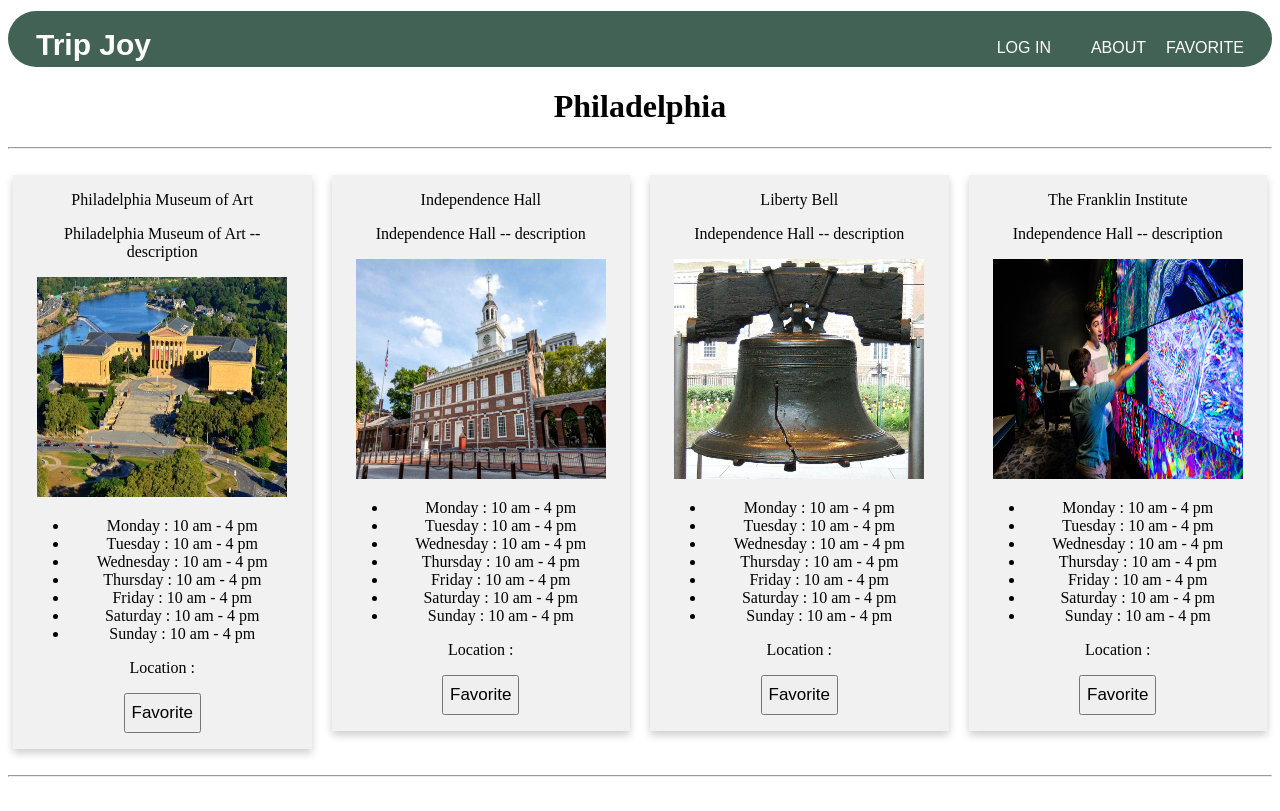
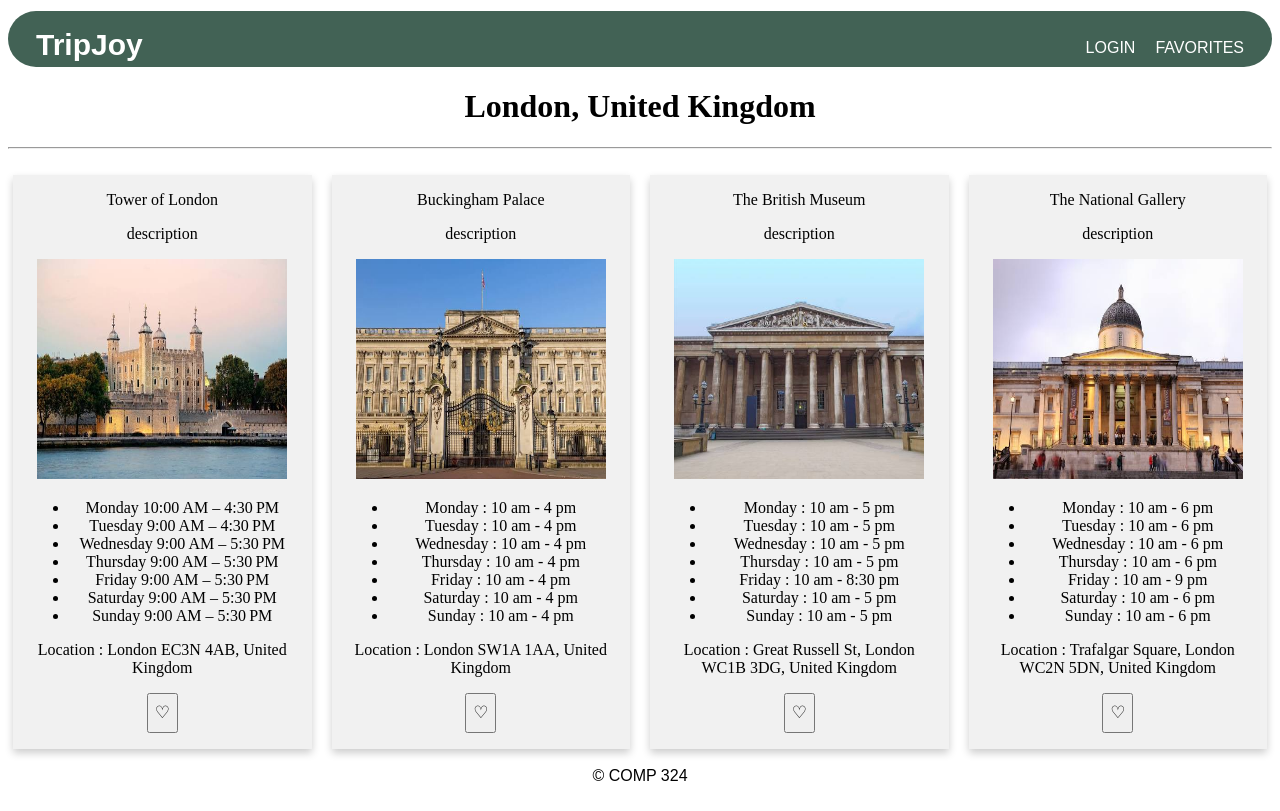
Before and after one commit to sanmeet06/COMP305-Project, a plain HTML site: page places.html in a window 1280 px wide. Drawn offline with Linux system fonts and the light colour scheme.

Commit message:
Update places.html

```diff
--- a/places.html
+++ b/places.html
@@ -7,26 +7,42 @@
 	<body>
 		<div class="header">
 			<nav>
-				<label class="logo"> Trip Joy</label>
+				<label class="logo"><a href=homepage.html>TripJoy</a></label>
 				<ul>
-					<li><a href="#">LOG IN</a></li>
-					<li><a href="#">    </a></li>
-					<li><a href="#">ABOUT</a></li>
-					<li><a href="#">FAVORITE</a></li>
+					<li><a href="#">LOGIN</a></li>
+					<li><a href="#">FAVORITES</a></li>
 
 				</ul>
 			</nav>
 		</div>
 
-	<center><h1>Philadelphia</h1>
+	<center><h1>London, United Kingdom</h1>
 		<hr>
 		<br>
 
 		<div class="row">
 			<div class="column">
-				<div class="card">Philadelphia Museum of Art
-				<p> Philadelphia Museum of Art -- description</p>
-				<img src="Museum-of-Art-575x365.jpg" alt="art meseum">
+				<div class="card">Tower of London
+				<p> description </p>
+				<img src="londonTower.jpeg" alt="Tower of London">
+					<ul>
+						<li>Monday	10:00 AM – 4:30 PM</li>
+						<li>Tuesday	9:00 AM – 4:30 PM </li>
+						<li>Wednesday 9:00 AM – 5:30 PM </li>
+						<li>Thursday 9:00 AM – 5:30 PM </li>
+						<li>Friday	9:00 AM – 5:30 PM</li>
+						<li>Saturday 9:00 AM – 5:30 PM</li>
+						<li>Sunday	9:00 AM – 5:30 PM</li>
+					</ul>
+					<p>Location : London EC3N 4AB, United Kingdom </p>
+					<button type="favorite" value="favorite">♡</button>
+
+				</div>
+			</div>
+			<div class="column">
+				<div class="card">Buckingham Palace
+				<p> description </p>
+				<img src="buckinghamPalace.jpeg" alt="Buckingham Palace">
 					<ul>
 						<li>Monday : 10 am - 4 pm </li>
 						<li>Tuesday : 10 am - 4 pm </li>
@@ -36,69 +52,56 @@
 						<li>Saturday : 10 am - 4 pm </li>
 						<li>Sunday  : 10 am - 4 pm </li>
 					</ul>
-					<p>Location : </p>
-					<button type="favorite" value="favorite">Favorite</button>
+					<p>Location : London SW1A 1AA, United Kingdom</p>
+					<button type="favorite" value="favorite">♡</button>
 
 				</div>
 			</div>
 			<div class="column">
-				<div class="card">Independence Hall
-				<p> Independence Hall -- description</p>
-				<img src="independenceHall.jpeg" alt="independence hall">
+				<div class="card">The British Museum
+					<p>description</p>
+					<img src="britishMuseum.jpeg" alt="British Muesum">
 					<ul>
-						<li>Monday : 10 am - 4 pm </li>
-						<li>Tuesday : 10 am - 4 pm </li>
-						<li>Wednesday : 10 am - 4 pm </li>
-						<li>Thursday : 10 am - 4 pm </li>
-						<li>Friday : 10 am - 4 pm </li>
-						<li>Saturday : 10 am - 4 pm </li>
-						<li>Sunday  : 10 am - 4 pm </li>
+						<li>Monday : 10 am - 5 pm </li>
+						<li>Tuesday : 10 am - 5 pm </li>
+						<li>Wednesday : 10 am - 5 pm </li>
+						<li>Thursday : 10 am - 5 pm </li>
+						<li>Friday : 10 am - 8:30 pm </li>
+						<li>Saturday : 10 am - 5 pm </li>
+						<li>Sunday  : 10 am - 5 pm </li>
 					</ul>
-					<p>Location : </p>
-					<button type="favorite" value="favorite">Favorite</button>
+					<p>Location : Great Russell St, London WC1B 3DG, United Kingdom</p>
+					<button type="favorite" value="favorite">♡</button>
 
 				</div>
 			</div>
 			<div class="column">
-				<div class="card">Liberty Bell
-					<p> Independence Hall -- description</p>
-					<img src="Liberty_Bell_2008.jpg" alt="liberty bell">
+				<div class="card">The National Gallery
+				<p> description </p>
+				<img src="nationalGallery.jpeg" alt="NationalGallery">
 					<ul>
-						<li>Monday : 10 am - 4 pm </li>
-						<li>Tuesday : 10 am - 4 pm </li>
-						<li>Wednesday : 10 am - 4 pm </li>
-						<li>Thursday : 10 am - 4 pm </li>
-						<li>Friday : 10 am - 4 pm </li>
-						<li>Saturday : 10 am - 4 pm </li>
-						<li>Sunday  : 10 am - 4 pm </li>
+						<li>Monday : 10 am - 6 pm </li>
+						<li>Tuesday : 10 am - 6 pm </li>
+						<li>Wednesday : 10 am - 6 pm </li>
+						<li>Thursday : 10 am - 6 pm </li>
+						<li>Friday : 10 am - 9 pm </li>
+						<li>Saturday : 10 am - 6 pm </li>
+						<li>Sunday  : 10 am - 6 pm </li>
 					</ul>
-					<p>Location : </p>
-					<button type="favorite" value="favorite">Favorite</button>
-
-				</div>
-			</div>
-			<div class="column">
-				<div class="card">The Franklin Institute
-				<p> Independence Hall -- description </p>
-				<img src="TheFranklinInstitute-your-brain-exhibit-J-Fusco-2200VP.jpg" alt="franklin">
-					<ul>
-						<li>Monday : 10 am - 4 pm </li>
-						<li>Tuesday : 10 am - 4 pm </li>
-						<li>Wednesday : 10 am - 4 pm </li>
-						<li>Thursday : 10 am - 4 pm </li>
-						<li>Friday : 10 am - 4 pm </li>
-						<li>Saturday : 10 am - 4 pm </li>
-						<li>Sunday  : 10 am - 4 pm </li>
-					</ul>
-					<p>Location : </p>
-					<button type="favorite" value="favorite">Favorite</button>
+					<p>Location : Trafalgar Square, London WC2N 5DN, United Kingdom</p>
+					<button type="favorite" value="favorite">♡</button>
 				</div>
 			</div>
 		</div>
 		<br>
 		<footer>
-			<hr>
-			<p> </p>
+			<article>
+				<div class = "footerContent">
+					<span>&#169 COMP 324</span>
+					<br>
+					<br>
+				</div>
+			</article>
 		</footer>
 	</center>
 	</body>
```
